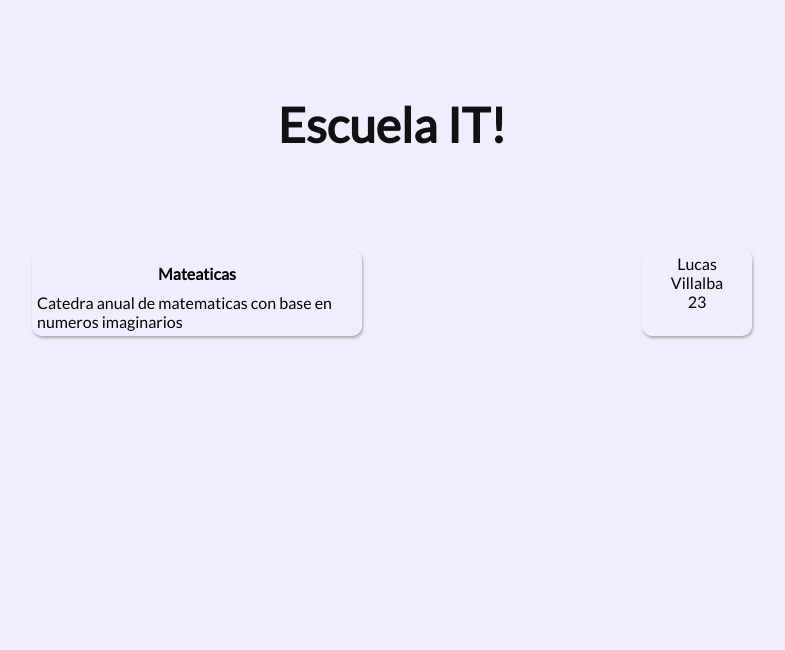
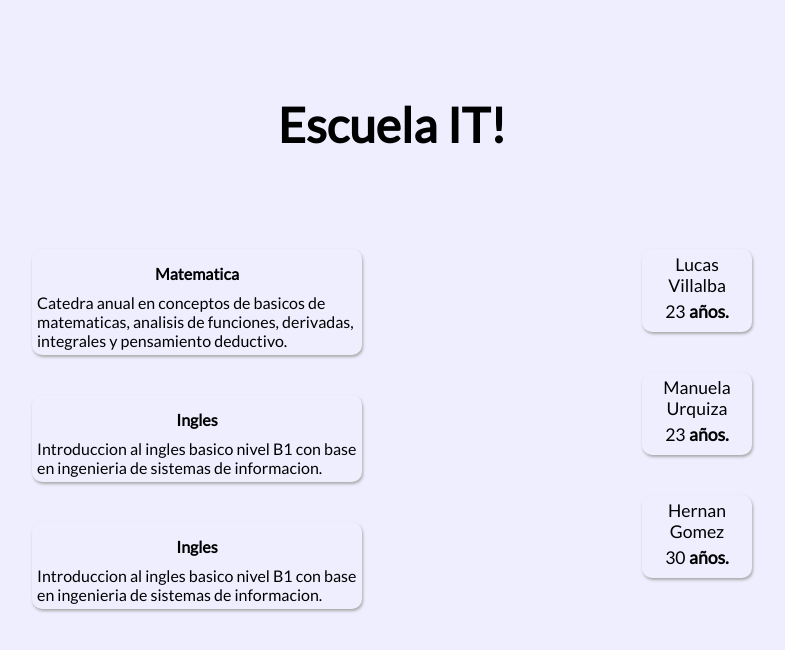
Before and after one commit to VillalbaLucas/app-react, a React (Create React App) app: page / in a window 1280 px wide. Shown: the top 650 px of the page, without its empty margins (248-1033 px from the left). Built offline with nearby package versions, Linux system fonts and the light colour scheme.

Commit message:
retocando las plamtillas

```diff
--- a/src/components/Alumnos.js
+++ b/src/components/Alumnos.js
@@ -6,7 +6,7 @@ function Alumnos(props) {
     <div className='alumno'>
         <li>{props.nombre}</li>
         <li>{props.apellido}</li>
-        <li>{props.edad}</li>
+        <li className='li-edad'>{props.edad}<b> años.</b></li>
     </div>
   );
 }
--- a/src/components/Home.js
+++ b/src/components/Home.js
@@ -10,14 +10,34 @@ function Home(){
         <h1>Escuela IT!</h1>
       </header>
       <section className='content-section'>
+        <article className='content-section-curso'>
           <Cursos
-            nombre='Mateaticas'
-            descripcion='Catedra anual de matematicas con base en numeros imaginarios' />
+            nombre='Matematica'
+            descripcion='Catedra anual en conceptos de basicos de matematicas, analisis de funciones, derivadas, integrales y pensamiento deductivo.' />
+          <Cursos
+            nombre='Ingles'
+            descripcion='Introduccion al ingles basico nivel B1 con base en ingenieria de sistemas de informacion.' />
+          <Cursos
+            nombre='Ingles'
+            descripcion='Introduccion al ingles basico nivel B1 con base en ingenieria de sistemas de informacion.' />
+        </article>
+        <article className='content-section-alumno'>
           <Alumnos
             nombre='Lucas'
             apellido='Villalba'
             edad='23'
           />
+          <Alumnos
+            nombre='Manuela'
+            apellido='Urquiza'
+            edad='23'
+          />
+          <Alumnos
+            nombre='Hernan'
+            apellido='Gomez'
+            edad='30'
+          />
+        </article>
       </section>
     </div>
   );
--- a/src/styles/Alumnos.css
+++ b/src/styles/Alumnos.css
@@ -1,6 +1,7 @@
 .alumno{
+    min-width: 100px;
+    font-size: 1.1em;
     display: felx;
-    min-width: 100px;
     padding: 5px;
     text-align: center;
     border-radius: 10px;
@@ -11,3 +12,6 @@ li {
     list-style: none;
     height: auto;
 }
+.li-edad{
+    margin: 5px;
+}
--- a/src/styles/Home.css
+++ b/src/styles/Home.css
@@ -6,10 +6,16 @@
 .titulo{
     text-align: center;
     font-size: 1.5rem;
-    color: #111;
     margin: 4em 0;
 }
 .content-section{
     display: flex;
+    height: 100vh;
     justify-content: space-evenly;
 }
+.content-section-curso, .content-section-alumno{
+    display: flex;
+    flex-direction: column;
+    justify-content: start;
+    gap: 2.5rem;
+}
```
Also changed, not shown: public/index.html (+0 -10 lines).
